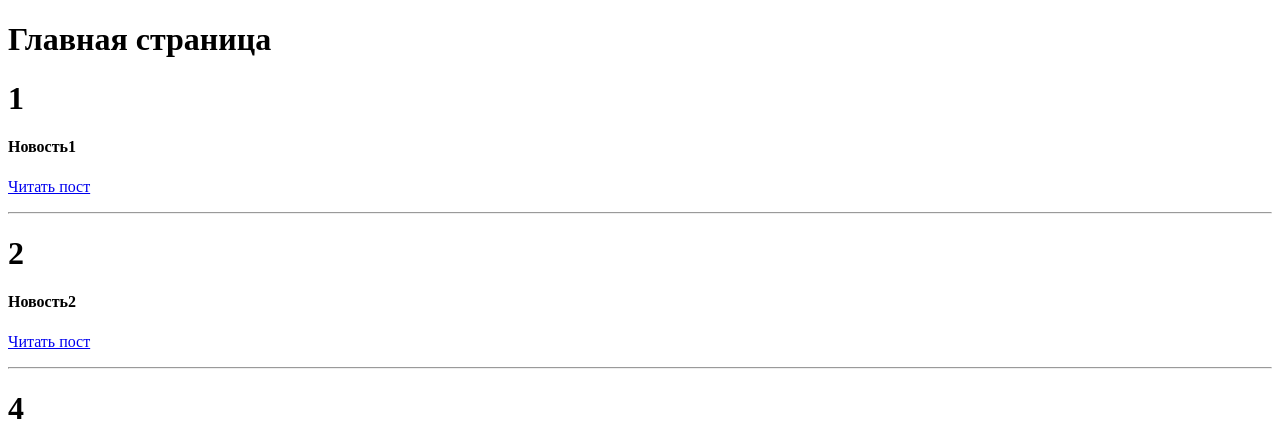
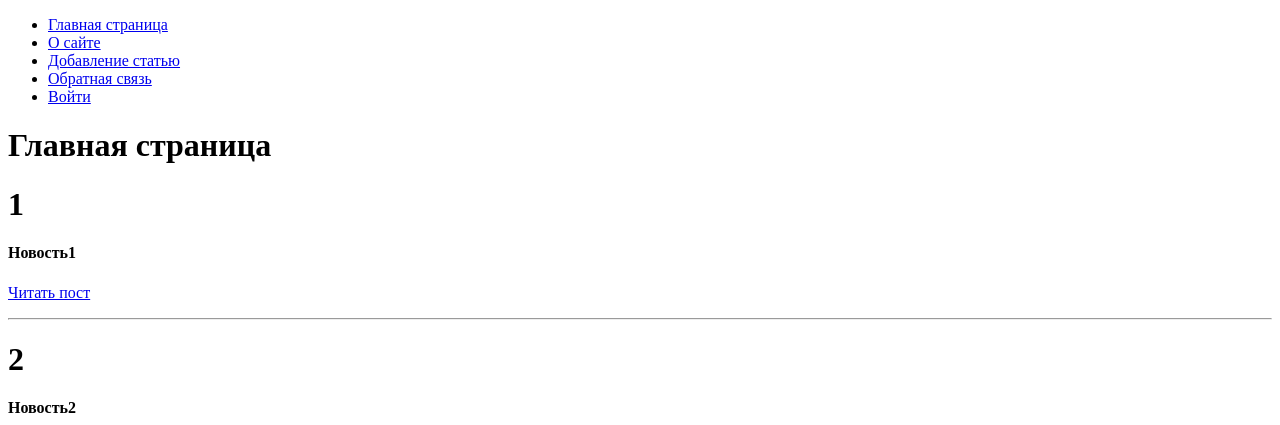
Before and after one commit to Nursultan301/WebSite, a Django app: page / in a window 1280 px wide. Shown: the top 425 px of the page. Run offline with Django 5.2, Linux system fonts and the light colour scheme; parts of the project's set-up code (start-up, migrations or seed data) failed here and were passed over.

Commit message:
fead: add func addpage, contact, login

```diff
--- a/templates/women/index.html
+++ b/templates/women/index.html
@@ -8,6 +8,13 @@
     <title> {{ title }} </title>
 </head>
 <body>
+    <ul>
+        {% for m in menu %}
+            {% if not forloop.last %}<li> {% else %} <li class="last"> {% endif %}
+                <a href="{% url m.url_name %}">{{ m.title }}</a>
+            </li>
+        {% endfor %}
+    </ul>
     <h1> {{ title }} </h1>
     {% for item in posts %}
         {% if item.is_published %}
--- a/women/urls.py
+++ b/women/urls.py
@@ -3,7 +3,11 @@ from django.urls import path
 from women import views
 
 urlpatterns = [
-    path('', views.index, name='index'),
+    path('', views.index, name='home'),
     path('detail/<int:pk>', views.detail, name='detail'),
     path('about/', views.about, name='about'),
+    path('addpage/', views.addpage, name='add_page'),
+    path('contact/', views.contact, name='contact'),
+    path('login/', views.login, name='login'),
+
 ]
--- a/women/views.py
+++ b/women/views.py
@@ -1,5 +1,13 @@
 from django.http import HttpResponse
 from django.shortcuts import render
+
+menu = [
+    {"title": "Главная страница", "url_name": 'home'},
+    {"title": "О сайте", "url_name": 'about'},
+    {"title": "Добавление статью", "url_name": 'add_page'},
+    {"title": "Обратная связь", "url_name": 'contact'},
+    {"title": "Войти", "url_name": 'login'},
+]
 
 db_data = [
     {"id": 1, "title": "Новость1", "is_published": True},
@@ -12,6 +20,7 @@ db_data = [
 def index(request):
     context = {
         "title": "Главная страница",
+        "menu": menu,
         "posts": db_data
     }
     return render(request, 'women/index.html', context=context)
@@ -24,3 +33,15 @@ def detail(request, pk):
 def about(request):
     context = {"title": "О нас"}
     return render(request, 'women/about.html', context=context)
+
+
+def addpage(request):
+    return HttpResponse('Добавление статьи')
+
+
+def contact(request):
+    return HttpResponse('Обратная связь')
+
+
+def login(request):
+    return HttpResponse('Авторизация')
```
